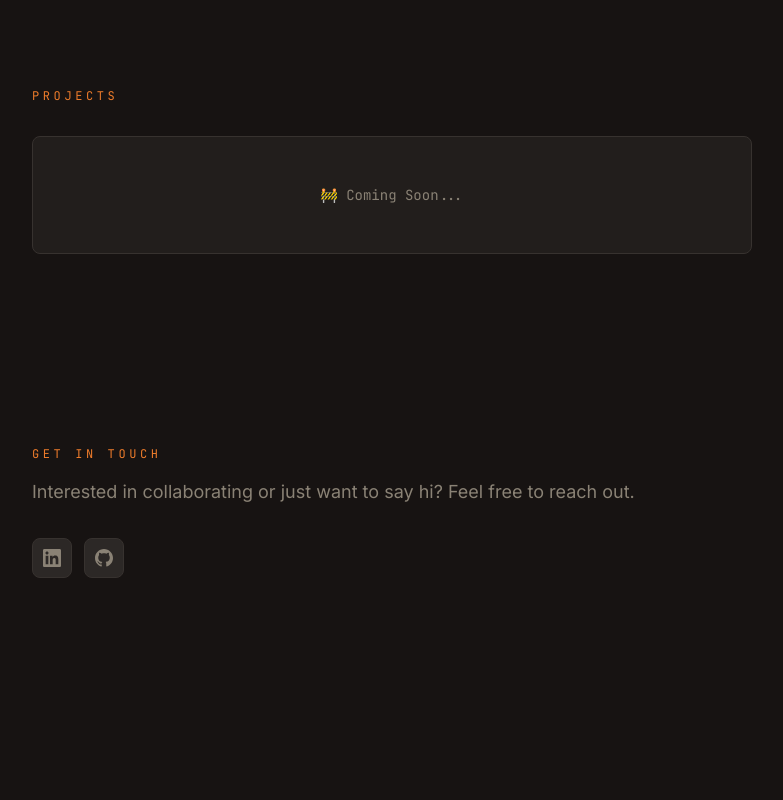
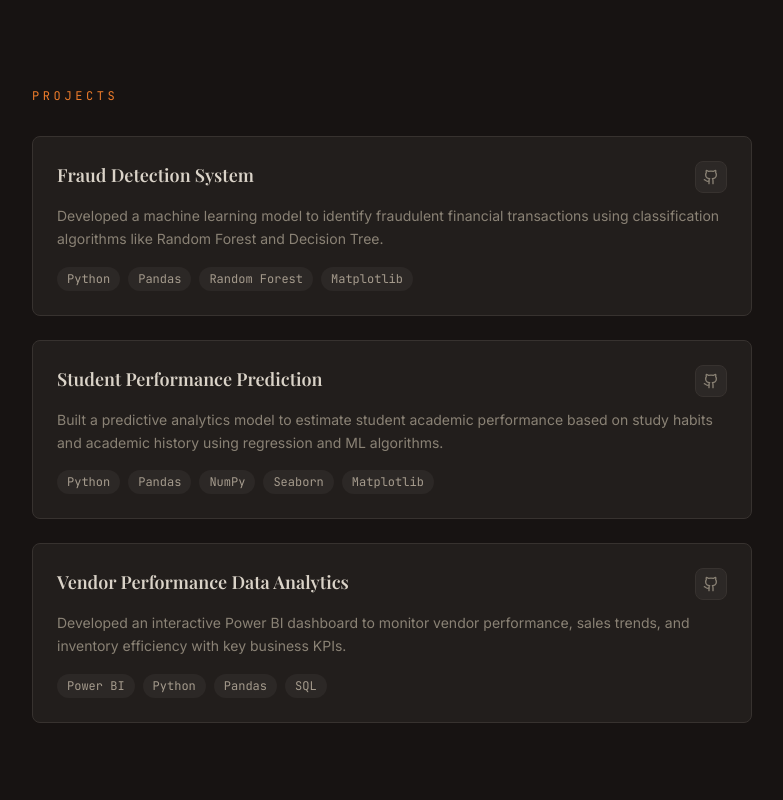
Before and after one commit to RishabhYadav7740/RishabhYadav-Portfolio, a React (Vite) app: page / in a window 1280 px wide. Shown: the part 1840-2640 px from the top of the page, without its empty margins (248-1031 px from the left). Before the commit the page ends 2546 px from the top, so only its background shows below. Built offline with nearby package versions, Linux system fonts and the light colour scheme; the HTML template or start-up script is replaced by a standard one.

Commit message:
Add Projects section with links
Co-authored-by: RishabhYadav7740 <226075100+RishabhYadav7740@users.noreply.github.com>

```diff
--- a/src/components/ProjectsSection.tsx
+++ b/src/components/ProjectsSection.tsx
@@ -1,10 +1,69 @@
+import { ExternalLink, Github } from "lucide-react";
+
+const projects = [
+  {
+    title: "Fraud Detection System",
+    description:
+      "Developed a machine learning model to identify fraudulent financial transactions using classification algorithms like Random Forest and Decision Tree.",
+    tech: ["Python", "Pandas", "Random Forest", "Matplotlib"],
+    github: "https://github.com/RishabhYadav7740",
+  },
+  {
+    title: "Student Performance Prediction",
+    description:
+      "Built a predictive analytics model to estimate student academic performance based on study habits and academic history using regression and ML algorithms.",
+    tech: ["Python", "Pandas", "NumPy", "Seaborn", "Matplotlib"],
+    github: "https://github.com/RishabhYadav7740",
+  },
+  {
+    title: "Vendor Performance Data Analytics",
+    description:
+      "Developed an interactive Power BI dashboard to monitor vendor performance, sales trends, and inventory efficiency with key business KPIs.",
+    tech: ["Power BI", "Python", "Pandas", "SQL"],
+    github: "https://github.com/RishabhYadav7740",
+  },
+];
+
 const ProjectsSection = () => {
   return (
     <section id="projects" className="py-24">
       <div className="max-w-3xl mx-auto px-6">
         <p className="section-label mb-8">Projects</p>
-        <div className="rounded-lg border border-border bg-card p-12 text-center">
-          <p className="font-mono text-sm text-muted-foreground">🚧 Coming Soon...</p>
+        <div className="space-y-6">
+          {projects.map((project) => (
+            <div
+              key={project.title}
+              className="group rounded-lg border border-border bg-card p-6 transition-all duration-300 hover:border-primary/40 hover:shadow-lg hover:shadow-primary/5"
+            >
+              <div className="flex items-start justify-between mb-3">
+                <h3 className="font-display text-lg font-semibold text-foreground group-hover:text-primary transition-colors duration-300">
+                  {project.title}
+                </h3>
+                <a
+                  href={project.github}
+                  target="_blank"
+                  rel="noopener noreferrer"
+                  className="social-icon w-8 h-8 shrink-0"
+                  aria-label={`${project.title} on GitHub`}
+                >
+                  <Github size={16} />
+                </a>
+              </div>
+              <p className="text-body text-sm mb-4 leading-relaxed">
+                {project.description}
+              </p>
+              <div className="flex flex-wrap gap-2">
+                {project.tech.map((t) => (
+                  <span
+                    key={t}
+                    className="font-mono text-xs px-2.5 py-1 rounded-full bg-secondary text-secondary-foreground"
+                  >
+                    {t}
+                  </span>
+                ))}
+              </div>
+            </div>
+          ))}
         </div>
       </div>
     </section>
```
